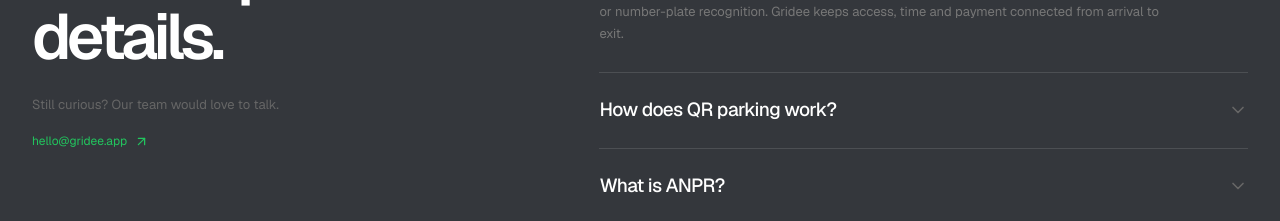
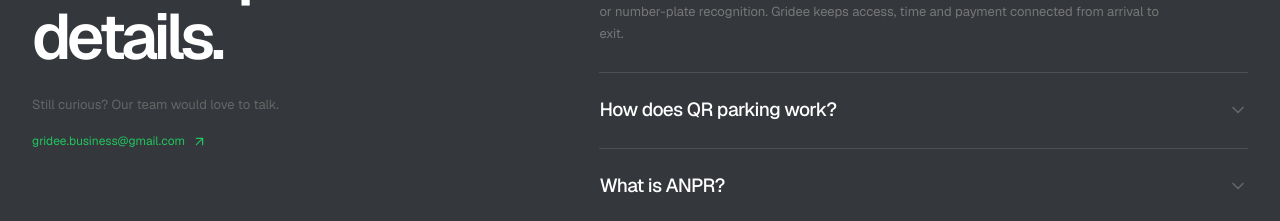
Before and after one commit to Rishabh-0707/gridee_, a Next.js app: page / in a window 1280 px wide. Shown: the part 7860-8081 px from the top of the page. Built offline with nearby package versions, Linux system fonts and the light colour scheme.

Commit message:
Update official contact email

```diff
--- a/app/page.tsx
+++ b/app/page.tsx
@@ -214,7 +214,7 @@ const footerGroups = [
 
 const footerLinkHrefs: Record<string, string> = {
   Features: "#features",
-  Support: "mailto:hello@gridee.app",
+  Support: "mailto:gridee.business@gmail.com",
   LinkedIn: "https://www.linkedin.com/company/gridee?trk=public_post_reshare_feed-actor-image",
   Instagram: "https://www.instagram.com/gridee/?igsh=MW9rbjdiajJwcTVwZw==",
 };
@@ -524,7 +524,7 @@ export default function Home() {
       </section>
 
       <section className="faq section-shell" id="faq">
-        <Reveal className="faq-intro"><SectionEyebrow>Questions, answered</SectionEyebrow><h2>The simple<br />details.</h2><p>Still curious? Our team would love to talk.</p><a href="mailto:hello@gridee.app">hello@gridee.app <ArrowUpRight size={15} /></a></Reveal>
+        <Reveal className="faq-intro"><SectionEyebrow>Questions, answered</SectionEyebrow><h2>The simple<br />details.</h2><p>Still curious? Our team would love to talk.</p><a href="mailto:gridee.business@gmail.com">gridee.business@gmail.com <ArrowUpRight size={15} /></a></Reveal>
         <div className="faq-list">{faqs.map(([q, a], i) => <Reveal key={q}><article className={`faq-item ${openFaq === i ? "open" : ""}`}><button onClick={() => setOpenFaq(openFaq === i ? null : i)} aria-expanded={openFaq === i}><strong>{q}</strong><ChevronDown size={20} /></button><AnimatePresence initial={false}>{openFaq === i && <motion.div className="faq-answer" initial={{ height: 0, opacity: 0 }} animate={{ height: "auto", opacity: 1 }} exit={{ height: 0, opacity: 0 }}><p>{a}</p></motion.div>}</AnimatePresence></article></Reveal>)}</div>
       </section>
 
```
